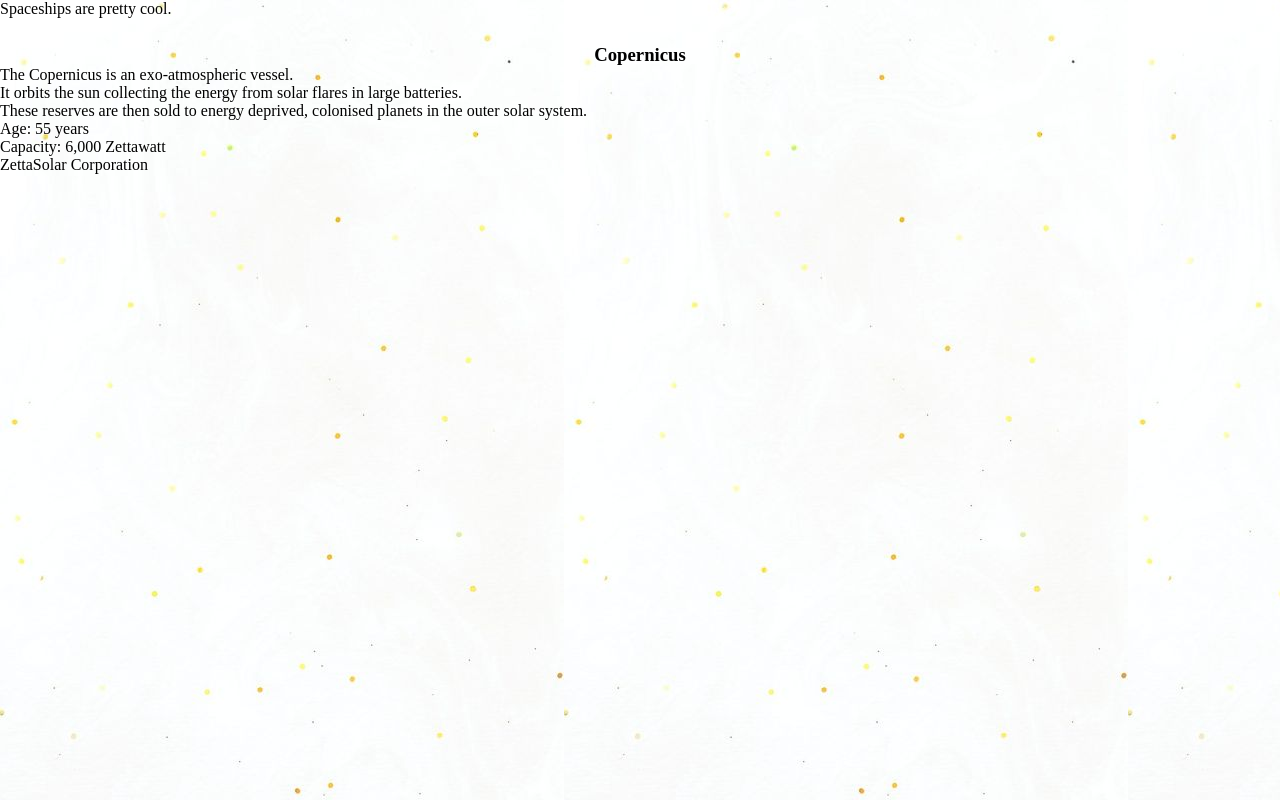
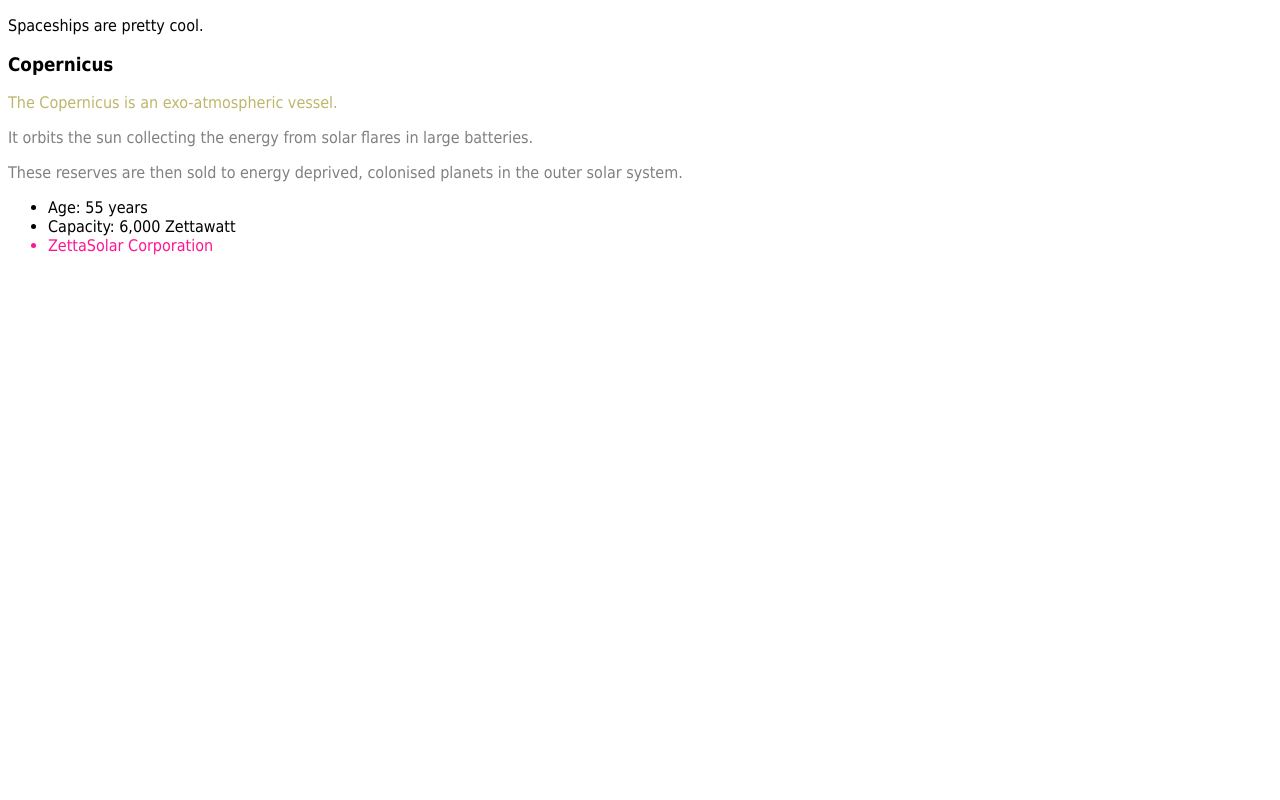
Before and after one commit to Honne15/Nodo7F2413JulianaHenao, a plain HTML site: page Especificidad/especificidad.html in a window 1280 px wide. Drawn offline with Linux system fonts and the light colour scheme; files that its build step writes are made by us from their sources; files whose address does not match are found by name.

Commit message:
Correcciones del ejercicio de especificidad

```diff
--- a/Especificidad/especificidad.html
+++ b/Especificidad/especificidad.html
@@ -1,5 +1,12 @@
-<link rel="stylesheet" href="style.css">
-
+<!DOCTYPE html>
+<html lang="en">
+<head>
+    <meta charset="UTF-8">
+    <meta name="viewport" content="width=device-width, initial-scale=1.0">
+    <title>Especificidad</title>
+    <link rel="stylesheet" href="estilo.css">
+</head>
+<body>
     <div id="main">
         <p class="primary">Spaceships are pretty cool.</p>
           <div>
@@ -16,3 +23,5 @@
               </div>
           <div>
       </div>
+</body>
+</html>
--- a/Especificidad/estilo.css
+++ b/Especificidad/estilo.css
@@ -1,6 +1,43 @@
-  * { font-family: Tahoma;}
+  /*Esta es la corrección completa del ejercicio*/
+  body div {
+    font-family: Tahoma;
+  }
 
-  p { color: #808080; }
+  p {
+    color: #808080;
+  }
+
+  p:first-child {
+    color: black;
+  }
+
+  .spaceships .primary {
+    color: darkkhaki;
+  }
+
+  .spaceships ul li:last-child {
+    color: #FF1493;
+  }
+
+  .red {
+    color: #FF4500;
+  }
+
+  /*Podemos poner lo de .red también así*/
+  ul li:last-child {
+    color: #FF4500;
+  }
+
+
+  /* Como lo había hecho en clase
+
+  * {
+  font-family: Tahoma;
+  }
+
+  p {
+  color: #808080;
+  }
 
 
   .primary:first-child {
@@ -11,14 +48,14 @@
     color: darkkhaki;
   }
 
-  /*Había borrado el pink, pero lo corregí así*/
+  /*Había borrado el pink, pero lo corregí así
 
   li:last-child { color: #FF1493; }
   .red { color: #FF4500; }
 
 
 
-  /*Estas son algunas correcciones*/
+  /*Estas son algunas correcciones
 
 body div {
     font-family: Tahoma;
```
Lines whose indentation alone changed are shown as unchanged.
